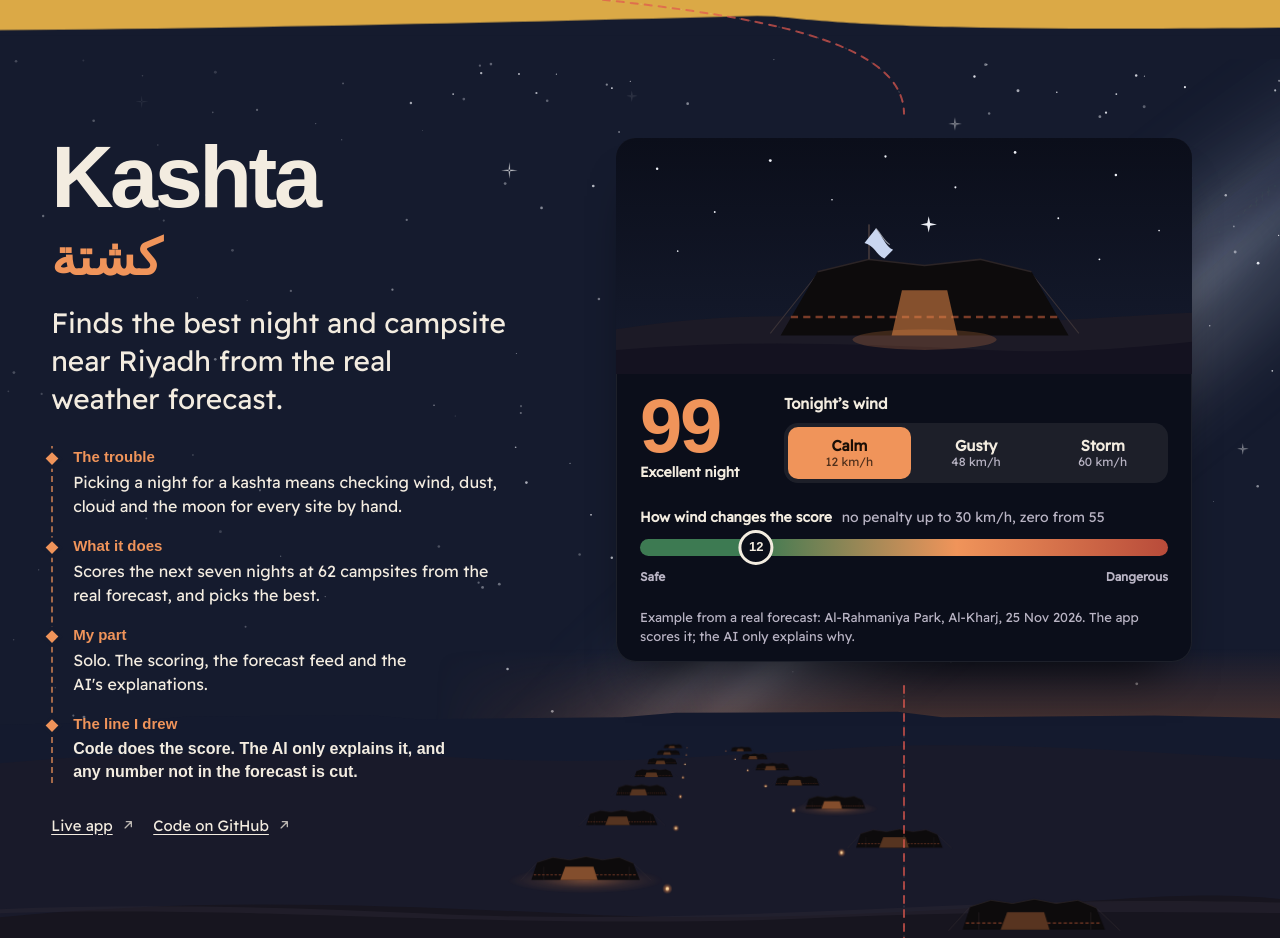
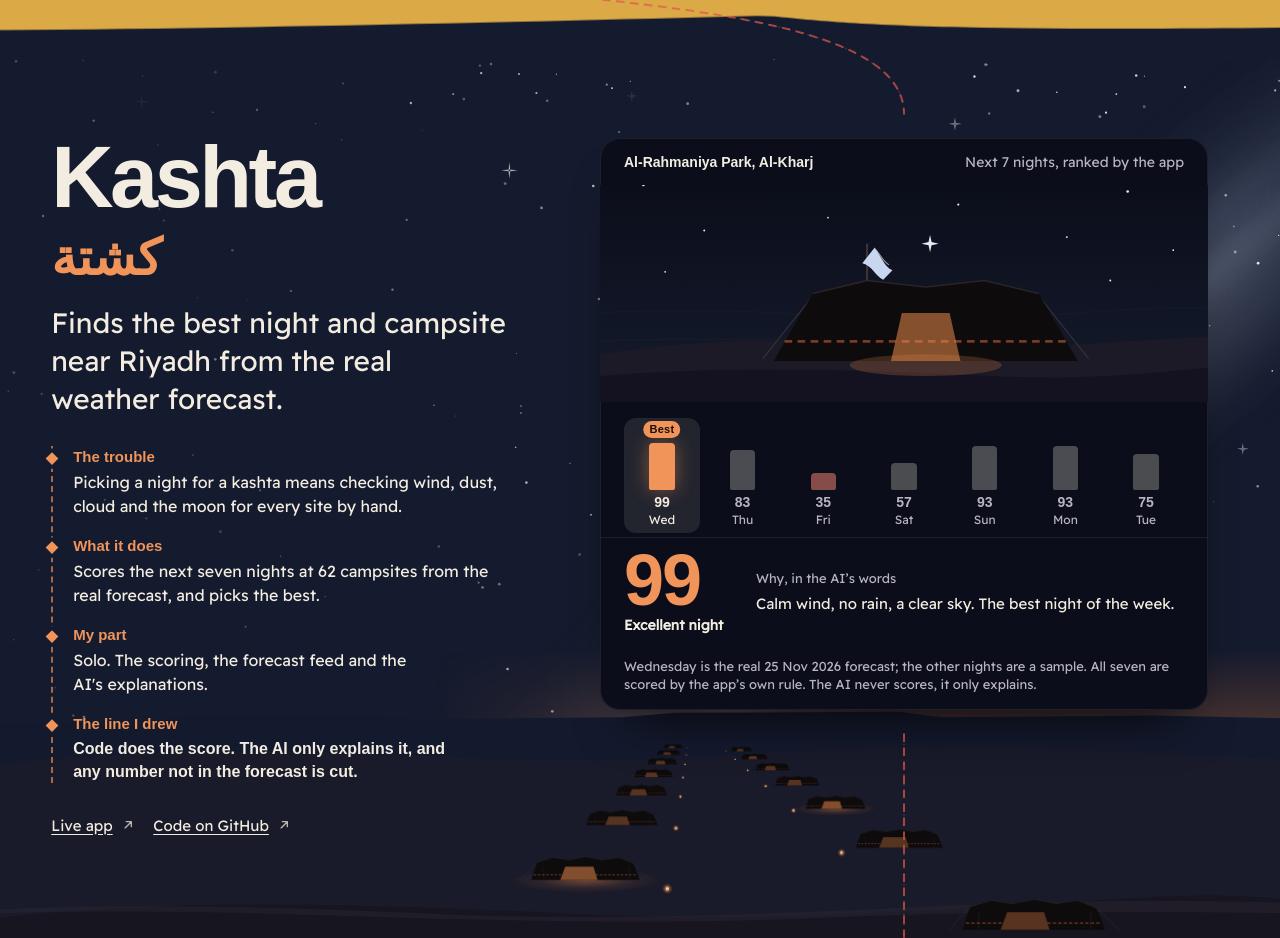
Before and after one commit to mobinshamlan/mohammed-portfolio, a Next.js app: page /mohammed-portfolio/ in a window 1280 px wide. Shown: the part 3640-4578 px from the top of the page. Built offline with nearby package versions, Linux system fonts and the light colour scheme; a web font is replaced by a local one.

Commit message:
Let Kashta's try-it pick the best of the next seven nights
Co-Authored-By: Claude Opus 5.5 <noreply@anthropic.com>

```diff
--- a/src/app/(portfolio)/styles/proof-kashta.css
+++ b/src/app/(portfolio)/styles/proof-kashta.css
@@ -1,14 +1,17 @@
-/* Kashta on the home page: tonight's camp in a panel of the night. Pick the
-   wind; the cloth on the tent pole, the dust over the dunes and the stars
-   answer, and the score follows the app's own wind rule, drawn as a track. */
+/* Kashta on the home page: one campsite, seven nights. The camp shows the
+   picked night's weather (cloth, dust, cloud, rain), the week is a row of
+   small bars with the best night lit, and the score lands with its reason. */
 
 .vb-kp {
   width: 100%;
-  max-width: 36rem;
+  max-width: 38rem;
   margin-inline: auto;
 }
 
 .vb-kp-card {
+  --dust: 0;
+  --cloud: 0;
+  --rain: 0;
   display: grid;
   margin: 0;
   overflow: hidden;
@@ -20,39 +23,54 @@
     0 2rem 3rem -1.6rem rgb(0 0 0 / 0.8);
 }
 
+.vb-kp-site {
+  display: flex;
+  flex-wrap: wrap;
+  align-items: baseline;
+  justify-content: space-between;
+  gap: 0.2rem 1rem;
+  margin: 0;
+  padding: 0.9rem clamp(1rem, 2.4vw, 1.5rem) 0.7rem;
+  font-size: 0.875rem;
+}
+
+.vb-kp-site strong {
+  font-family: var(--display);
+  font-weight: 700;
+}
+
+.vb-kp-site span {
+  color: var(--field-muted);
+}
+
 /* ---------- The camp ---------- */
 
 .vb-kp-camp {
   display: block;
   width: 100%;
   height: auto;
-  aspect-ratio: 560 / 230;
+  aspect-ratio: 560 / 200;
   background: linear-gradient(#0b0e1a, #151b2e);
 }
 
 .vb-kp-dust {
-  opacity: 0;
+  opacity: var(--dust);
   transition: opacity 500ms var(--ease-out);
 }
 
-.vb-kp-card[data-wind="gusty"] .vb-kp-dust {
-  opacity: 0.45;
+.vb-kp-cloud {
+  opacity: calc(var(--cloud) * 0.9);
+  transition: opacity 500ms var(--ease-out);
 }
 
-.vb-kp-card[data-wind="storm"] .vb-kp-dust {
-  opacity: 1;
+.vb-kp-rain {
+  opacity: calc(var(--rain) * 0.8);
+  transition: opacity 500ms var(--ease-out);
 }
 
 .vb-kp-stars {
+  opacity: calc(1 - var(--cloud) * 0.85 - var(--dust) * 0.4);
   transition: opacity 500ms var(--ease-out);
-}
-
-.vb-kp-card[data-wind="gusty"] .vb-kp-stars {
-  opacity: 0.6;
-}
-
-.vb-kp-card[data-wind="storm"] .vb-kp-stars {
-  opacity: 0.25;
 }
 
 /* The cloth leans with the wind, pivoting at the pole. */
@@ -86,27 +104,130 @@
   opacity: 0.2;
 }
 
-/* ---------- The reading ---------- */
+/* ---------- The week: seven nights as bars, the best one lit ---------- */
+
+.vb-kp-week {
+  display: grid;
+  grid-template-columns: repeat(7, minmax(0, 1fr));
+  gap: 0.3rem;
+  padding: 1rem clamp(1rem, 2.4vw, 1.5rem) 0.25rem;
+}
+
+.vb .vb-kp-week button {
+  position: relative;
+  display: grid;
+  grid-template-rows: 3rem auto auto;
+  justify-items: center;
+  align-items: end;
+  gap: 0.3rem;
+  min-height: 6.5rem;
+  padding: 1.5rem 0.15rem 0.45rem;
+  border: 0;
+  border-radius: 12px;
+  background: transparent;
+  color: var(--field-muted);
+  font: inherit;
+  cursor: pointer;
+  transition:
+    background-color 200ms var(--ease-out),
+    color 200ms var(--ease-out);
+}
+
+.vb .vb-kp-week button:hover {
+  background: rgb(243 236 224 / 0.06);
+}
+
+.vb .vb-kp-week button[aria-pressed="true"] {
+  background: rgb(243 236 224 / 0.1);
+  color: var(--field-ink);
+}
+
+.vb .vb-kp-week button:focus-visible {
+  outline: 2px solid var(--field-ink);
+  outline-offset: 2px;
+}
+
+/* The bar: its height is the score. */
+.vb-kp-bar {
+  display: block;
+  width: 100%;
+  max-width: 1.6rem;
+  height: calc(var(--score) * 1%);
+  border-radius: 4px 4px 2px 2px;
+  background: rgb(243 236 224 / 0.28);
+  transition:
+    height 500ms var(--ease-out),
+    background-color 200ms var(--ease-out);
+}
+
+.vb .vb-kp-week button[aria-pressed="true"] .vb-kp-bar {
+  background: rgb(243 236 224 / 0.6);
+}
+
+.vb .vb-kp-week button[data-best] .vb-kp-bar {
+  background: var(--accent);
+  box-shadow: 0 0 1.2rem rgb(240 148 90 / 0.45);
+}
+
+.vb .vb-kp-week button[data-capped] .vb-kp-bar {
+  background: rgb(255 138 122 / 0.5);
+}
+
+.vb-kp-week b {
+  font-family: var(--display);
+  font-size: 0.875rem;
+  font-weight: 700;
+  font-variant-numeric: tabular-nums;
+  line-height: 1;
+}
+
+.vb-kp-week > button > span:not(.vb-sr) {
+  font-size: 0.75rem;
+  line-height: 1;
+}
+
+.vb .vb-kp-week button[data-best] {
+  color: var(--field-ink);
+}
+
+.vb-kp-best {
+  position: absolute;
+  top: 0.2rem;
+  left: 50%;
+  translate: -50% 0;
+  padding: 0.1rem 0.4rem;
+  border-radius: 999px;
+  background: var(--accent);
+  color: #1a0e06;
+  font-family: var(--display);
+  font-size: 0.6875rem;
+  font-weight: 700;
+  line-height: 1.2;
+  letter-spacing: 0.02em;
+}
+
+/* ---------- The reading: score and reason ---------- */
 
 .vb-kp-read {
   display: grid;
   grid-template-columns: auto minmax(0, 1fr);
   align-items: center;
-  gap: 1.5rem;
-  padding: 1.1rem clamp(1rem, 2.4vw, 1.5rem) 0.9rem;
+  gap: 1.25rem;
+  padding: 0.75rem clamp(1rem, 2.4vw, 1.5rem) 0.9rem;
+  border-top: 1px solid rgb(243 236 224 / 0.08);
 }
 
 .vb-kp-score {
   display: grid;
   justify-items: start;
   gap: 0.3rem;
-  min-width: 7.5rem;
+  min-width: 7rem;
   margin: 0;
 }
 
 .vb-kp-score strong {
   font-family: var(--display);
-  font-size: clamp(3.6rem, 2.8rem + 3vw, 4.75rem);
+  font-size: clamp(3.4rem, 2.6rem + 3vw, 4.5rem);
   font-weight: 800;
   line-height: 0.85;
   letter-spacing: -0.03em;
@@ -115,7 +236,7 @@
 }
 
 .vb-kp-score > span:not(.vb-sr) {
-  max-width: 9.5rem;
+  max-width: 9rem;
   font-size: 0.875rem;
   font-weight: 700;
   line-height: 1.3;
@@ -123,158 +244,24 @@
 
 /* A dangerous night is held down at 35, whatever else is good. */
 .vb-kp-score[data-capped="true"] strong {
-  color: var(--field-ink);
-}
-
-.vb-kp-pick {
-  display: grid;
-  gap: 0.5rem;
-  min-width: 0;
-}
-
-.vb-kp-pick-label {
-  margin: 0;
-  font-size: 0.9375rem;
-  font-weight: 600;
-}
-
-.vb-kp-seg {
-  display: grid;
-  grid-template-columns: repeat(3, minmax(0, 1fr));
-  gap: 0.25rem;
-  padding: 0.25rem;
-  border-radius: 14px;
-  background: rgb(243 236 224 / 0.08);
-}
-
-.vb .vb-kp-seg button {
-  display: grid;
-  justify-items: center;
-  align-content: center;
-  min-height: 3.25rem;
-  padding: 0.35rem 0.25rem;
-  border: 0;
-  border-radius: 10px;
-  background: transparent;
-  color: var(--field-ink);
-  font: inherit;
-  font-size: 0.9375rem;
-  font-weight: 600;
-  line-height: 1.2;
-  text-align: center;
-  cursor: pointer;
-  transition:
-    background-color 200ms var(--ease-out),
-    color 200ms var(--ease-out);
-}
-
-.vb-kp-seg small {
-  font-size: 0.75rem;
-  font-weight: 400;
-  color: var(--field-muted);
-  font-variant-numeric: tabular-nums;
-  white-space: nowrap;
-}
-
-.vb .vb-kp-seg button:hover {
-  background: rgb(243 236 224 / 0.08);
-}
-
-.vb .vb-kp-seg button[aria-pressed="true"] {
-  background: var(--accent);
-  color: #1a0e06;
-}
-
-.vb .vb-kp-seg button[aria-pressed="true"] small {
-  color: rgb(26 14 6 / 0.75);
-}
-
-.vb .vb-kp-seg button:focus-visible {
-  outline: 2px solid var(--field-ink);
-  outline-offset: 2px;
-}
-
-/* ---------- The wind rule ---------- */
-
-.vb-kp-rule {
-  display: grid;
-  gap: 0.6rem;
-  padding: 0.6rem clamp(1rem, 2.4vw, 1.5rem) 0.5rem;
-}
-
-.vb-kp-rule-title {
-  display: flex;
-  flex-wrap: wrap;
-  align-items: baseline;
-  gap: 0.2rem 0.6rem;
-  margin: 0;
-  font-size: 0.875rem;
-  font-weight: 700;
-}
-
-.vb-kp-rule-title span {
-  font-weight: 400;
-  color: var(--field-muted);
-}
-
-.vb-kp-track {
-  position: relative;
-  display: flex;
-  justify-content: space-between;
-  padding-top: 1.5rem;
-  margin-bottom: 0.25rem;
-  font-size: 0.75rem;
-  font-weight: 700;
-  color: var(--field-muted);
-}
-
-/* The rule itself: green to the good limit, the accent across the ramp, red past the bad one. */
-.vb-kp-track::before {
-  content: "";
-  position: absolute;
-  inset: 0 0 auto;
-  height: 1.1rem;
-  border-radius: 999px;
-  background: linear-gradient(to right, #3d7a52 0 22%, var(--accent) 60%, #b84b3a 100%);
-}
-
-.vb-kp-track > span {
-  padding-top: 0.35rem;
-}
-
-/* Where tonight's gust sits on the rule: 0 at 30 km/h, 1 at 55, held inside the track's ends. */
-.vb-kp-pin {
-  position: absolute;
-  top: -0.55rem;
-  left: clamp(1.2rem, calc(22% + var(--at) * 78%), calc(100% - 1.2rem));
-  display: grid;
-  place-items: center;
-  width: 2.2rem;
-  height: 2.2rem;
-  border: 3px solid var(--field-ink);
-  border-radius: 50%;
-  background: #0b0e1a;
-  color: var(--field-ink);
-  font-family: var(--display);
-  font-size: 0.8125rem;
-  font-style: normal;
-  font-weight: 800;
-  font-variant-numeric: tabular-nums;
-  translate: -50% 0;
-  transition: left 600ms var(--ease-out);
-}
-
-.vb-kp-pin[data-capped="true"] {
-  border-color: #ff8a7a;
   color: #ff8a7a;
 }
 
-.vb-kp-foot {
-  padding: 0.6rem clamp(1rem, 2.4vw, 1.5rem) 1rem;
+.vb-kp-why {
+  display: grid;
+  gap: 0.3rem;
+  margin: 0;
+  font-size: 0.9375rem;
+  line-height: 1.45;
 }
 
-.vb-kp-note {
-  margin: 0;
+.vb-kp-why-label {
+  color: var(--field-muted);
+  font-size: 0.8125rem;
+}
+
+.vb-kp-foot {
+  padding: 0.5rem clamp(1rem, 2.4vw, 1.5rem) 1rem;
   font-size: 0.8125rem;
   line-height: 1.45;
   color: var(--field-muted);
@@ -283,7 +270,8 @@
 /* ---------- Motion ---------- */
 
 @media (prefers-reduced-motion: no-preference) {
-  .vb-kp-score strong {
+  .vb-kp-score strong,
+  .vb-kp-why {
     animation: vb-kp-tick 450ms var(--ease-expo);
   }
   .vb-kp-card[data-wind="gusty"] .vb-kp-cloth {
@@ -306,6 +294,15 @@
   }
   .vb-kp-dust path:nth-child(4) {
     animation-delay: -0.4s;
+  }
+  .vb-kp-rain path {
+    animation: vb-kp-fall 700ms linear infinite;
+  }
+  .vb-kp-rain path:nth-child(2n) {
+    animation-delay: -0.35s;
+  }
+  .vb-kp-rain path:nth-child(3n) {
+    animation-delay: -0.5s;
   }
 
   @keyframes vb-kp-tick {
@@ -338,14 +335,29 @@
       transform: translateX(40px);
     }
   }
+  @keyframes vb-kp-fall {
+    from {
+      transform: translateY(-14px);
+    }
+    to {
+      transform: translateY(14px);
+    }
+  }
 }
 
-/* ---------- Phones: the score sits above the choice ---------- */
+/* ---------- Phones: the score sits above the reason ---------- */
 
 @media (max-width: 479px) {
+  .vb-kp-week {
+    gap: 0.15rem;
+    padding-inline: 0.6rem;
+  }
+  .vb .vb-kp-week button {
+    padding-inline: 0;
+  }
   .vb-kp-read {
     grid-template-columns: minmax(0, 1fr);
-    gap: 0.9rem;
+    gap: 0.8rem;
   }
   .vb-kp-score {
     grid-template-columns: auto minmax(0, 1fr);
--- a/src/app/(portfolio)/styles/scenes-kashta.css
+++ b/src/app/(portfolio)/styles/scenes-kashta.css
@@ -208,8 +208,8 @@
     mask-image: linear-gradient(to bottom, rgb(0 0 0 / 0.55), rgb(0 0 0 / 0.35) 60%, transparent);
   }
   .ks-camp {
-    bottom: calc(32% - 2rem);
-    height: 15rem;
+    bottom: 0;
+    height: 12rem;
   }
 }
 
--- a/src/components/portfolio/proof/kashta-proof.tsx
+++ b/src/components/portfolio/proof/kashta-proof.tsx
@@ -1,41 +1,76 @@
 "use client";
 
 import { useState, type CSSProperties } from "react";
-import { kashtaExample, kashtaLimits, kashtaNight, kashtaRating, kashtaScore } from "@/lib/kashta-example";
+import { kashtaExample, kashtaLimits, kashtaRamp, kashtaRating, kashtaWeights } from "@/lib/kashta-example";
 import { Reveal } from "../reveal";
 
 /*
- * Kashta on the home page: tonight's camp, and the wind. Pick a gust and the
- * tent's cloth, the sand and the sky answer; so does the score, by the app's
- * own rule. Every other reading is the real 25 Nov forecast at Al-Rahmaniya.
+ * Kashta on the home page: one campsite, the next seven nights. Tap a night and
+ * the camp shows that night's weather, the score lands and the reason appears,
+ * the way the app does it: code ranks the nights, the AI only explains. The
+ * first night is the real 25 Nov forecast at Al-Rahmaniya; the other six are a
+ * sample, all scored by the app's own rule (score.ts, mirrored in kashta-example).
  */
-const winds = [
-  { id: "calm", label: "Calm", gust: 12 },
-  { id: "gusty", label: "Gusty", gust: 48 },
-  { id: "storm", label: "Storm", gust: 60 },
-] as const;
+type Night = {
+  day: string;
+  /** Strongest gust, km/h. */
+  wind: number;
+  /** Highest chance of rain, %. */
+  rain: number;
+  /** Peak surface dust, µg/m³. */
+  dust: number;
+  /** Mean cloud cover 20:00–04:00, %. */
+  cloud: number;
+  why: string;
+  real?: boolean;
+};
 
-type WindId = (typeof winds)[number]["id"];
+const nights: Night[] = [
+  { day: "Wed", wind: 11.5, rain: 0, dust: 85, cloud: 0, real: true, why: "Calm wind, no rain, a clear sky. The best night of the week." },
+  { day: "Thu", wind: 38, rain: 0, dust: 220, cloud: 15, why: "Gusts near 38 km/h and some dust take a few points. Still a good kashta." },
+  { day: "Fri", wind: 58, rain: 0, dust: 390, cloud: 40, why: "Gusts of 58 km/h are dangerous, so the score is held at 35 whatever else is good." },
+  { day: "Sat", wind: 44, rain: 45, dust: 300, cloud: 60, why: "Gusty, dusty, and a 45% chance of rain. Possible, not pleasant." },
+  { day: "Sun", wind: 18, rain: 0, dust: 120, cloud: 70, why: "Overcast, which counts little for a kashta. Calm and dry otherwise." },
+  { day: "Mon", wind: 34, rain: 0, dust: 110, cloud: 5, why: "A light breeze and little dust. Nearly as good as Wednesday." },
+  { day: "Tue", wind: 26, rain: 65, dust: 90, cloud: 85, why: "A 65% chance of rain under heavy cloud. Stay home." },
+];
 
 const ratingWords = { excellent: "Excellent night", good: "Good night", fair: "Fair night", poor: "Poor night" } as const;
 
-function scoreFor(gust: number) {
-  const result = kashtaScore({ wind: gust, dust: kashtaNight.dust, cloud: kashtaNight.cloud });
-  const capped = result.dangers.length > 0;
-  return {
-    score: result.score,
-    words: capped ? `Capped at ${kashtaLimits.cap}: dangerous wind` : ratingWords[kashtaRating(result.score)],
-    capped,
+/** The app's Kashta Score for one night: temperature is mild all week, so it scores 100. */
+function scoreNight(night: Night) {
+  const { wind, rain, dust, cloud } = kashtaLimits;
+  const factors = {
+    temp: 100,
+    wind: kashtaRamp(night.wind, wind.good, wind.bad),
+    rain: kashtaRamp(night.rain, rain.good, rain.bad),
+    dust: kashtaRamp(night.dust, dust.good, dust.bad),
+    cloud: kashtaRamp(night.cloud, cloud.good, cloud.bad),
   };
+  const sum = (Object.keys(kashtaWeights) as (keyof typeof kashtaWeights)[]).reduce(
+    (acc, key) => acc + factors[key] * kashtaWeights[key],
+    0,
+  );
+  const dangerous = night.wind >= wind.bad || night.dust >= dust.bad;
+  const uncapped = Math.max(0, Math.min(100, Math.round(sum)));
+  return { score: dangerous ? Math.min(uncapped, kashtaLimits.cap) : uncapped, dangerous };
 }
 
-/** Where a gust sits on the wind rule: 0 at the good limit, 1 at the bad one. */
-function ramp(gust: number) {
-  const { good, bad } = kashtaLimits.wind;
-  return Math.min(1, Math.max(0, (gust - good) / (bad - good)));
+const scored = nights.map((night) => ({ ...night, ...scoreNight(night) }));
+const bestIndex = scored.reduce((best, night, index) => (night.score > scored[best].score ? index : best), 0);
+
+function windWord(gust: number) {
+  if (gust >= kashtaLimits.wind.bad) return "storm";
+  if (gust > kashtaLimits.wind.good) return "gusty";
+  return "calm";
 }
 
-/** The camp tonight: a black hair tent with its door lit, a cloth on its pole, sand and stars. */
+/** 0 at the good limit, 1 at the bad one: how much of a reading the picture should show. */
+function fraction(value: number, good: number, bad: number) {
+  return Math.min(1, Math.max(0, (value - good) / (bad - good)));
+}
+
+/** The camp tonight: a black hair tent with its door lit, a cloth on its pole, sand, sky and weather. */
 function Camp() {
   return (
     <svg className="vb-kp-camp" viewBox="0 0 560 230" preserveAspectRatio="xMidYMax slice" aria-hidden="true" focusable="false">
@@ -54,7 +89,20 @@ function Camp() {
         <circle cx="60" cy="110" r="0.8" />
         <path d="M304 76 l1.4 6.6 6.6 1.4 -6.6 1.4 -1.4 6.6 -1.4 -6.6 -6.6 -1.4 6.6 -1.4z" />
       </g>
-      {/* Dust lifted off the dunes; invisible when calm. */}
+      {/* Cloud cover: a low bank that thickens with the forecast. */}
+      <g className="vb-kp-cloud" fill="#2a3150">
+        <ellipse cx="120" cy="52" rx="150" ry="26" />
+        <ellipse cx="330" cy="34" rx="190" ry="30" />
+        <ellipse cx="500" cy="70" rx="140" ry="24" />
+        <ellipse cx="240" cy="92" rx="220" ry="22" opacity="0.7" />
+      </g>
+      {/* Rain, when the chance is high. */}
+      <g className="vb-kp-rain" stroke="#9fb3e0" strokeWidth="1" strokeLinecap="round">
+        {Array.from({ length: 14 }, (_, i) => (
+          <path key={i} d={`M${30 + i * 40} ${60 + (i % 3) * 18} l -6 24`} />
+        ))}
+      </g>
+      {/* Dust lifted off the dunes; invisible when the air is clean. */}
       <g className="vb-kp-dust" stroke="#d9c7b0" strokeLinecap="round" fill="none">
         <path d="M-40 150 Q 80 142 200 150 T 440 148 T 640 150" strokeWidth="1.2" opacity="0.5" />
         <path d="M-60 176 Q 120 168 260 176 T 520 174 T 700 176" strokeWidth="1.6" opacity="0.4" />
@@ -83,63 +131,65 @@ function Camp() {
 }
 
 /**
- * Pick tonight's wind; the camp and the score answer. Without JavaScript it
- * shows the calm night, scored.
+ * Pick a night; the camp, the score and the reason answer. Without JavaScript
+ * it shows the best night, scored.
  */
 export function KashtaProof() {
-  const [wind, setWind] = useState<WindId>("calm");
-  const current = winds.find((w) => w.id === wind) ?? winds[0];
-  const { score, words, capped } = scoreFor(current.gust);
-  const position = ramp(current.gust);
+  const [picked, setPicked] = useState(bestIndex);
+  const night = scored[picked];
+  const weather = {
+    "--dust": fraction(night.dust, kashtaLimits.dust.good, kashtaLimits.dust.bad),
+    "--cloud": fraction(night.cloud, kashtaLimits.cloud.good, kashtaLimits.cloud.bad),
+    "--rain": fraction(night.rain, kashtaLimits.rain.good, kashtaLimits.rain.bad),
+  } as CSSProperties;
 
   return (
     <Reveal className="vb-kp">
-      <figure className="vb-kp-card" data-wind={wind} data-ui="">
+      <figure className="vb-kp-card" data-wind={windWord(night.wind)} data-ui="" style={weather}>
+        <p className="vb-kp-site">
+          <strong>{kashtaExample.site}</strong>
+          <span>Next 7 nights, ranked by the app</span>
+        </p>
+
         <Camp />
 
-        <div className="vb-kp-read">
-          <p className="vb-kp-score" role="status" aria-atomic="true" data-capped={capped ? "true" : undefined}>
-            <span className="vb-sr">Kashta Score </span>
-            <strong key={score}>{score}</strong>
-            <span>{words}</span>
-          </p>
-
-          <div className="vb-kp-pick" role="group" aria-label="Tonight's wind">
-            <p className="vb-kp-pick-label">Tonight&rsquo;s wind</p>
-            <div className="vb-kp-seg">
-              {winds.map((w) => (
-                <button
-                  key={w.id}
-                  type="button"
-                  aria-pressed={wind === w.id}
-                  onClick={() => setWind(w.id)}
-                >
-                  {w.label}
-                  <small>{w.gust} km/h</small>
-                </button>
-              ))}
-            </div>
-          </div>
+        <div className="vb-kp-week" role="group" aria-label="Pick a night">
+          {scored.map((n, index) => (
+            <button
+              key={n.day}
+              type="button"
+              aria-pressed={picked === index}
+              data-best={index === bestIndex ? "true" : undefined}
+              data-capped={n.dangerous ? "true" : undefined}
+              onClick={() => setPicked(index)}
+              style={{ "--score": n.score } as CSSProperties}
+            >
+              {index === bestIndex ? <small className="vb-kp-best">Best</small> : null}
+              <i className="vb-kp-bar" aria-hidden="true" />
+              <b>{n.score}</b>
+              <span>{n.day}</span>
+              <span className="vb-sr">
+                , Kashta Score {n.score}
+                {index === bestIndex ? ", best night" : ""}
+              </span>
+            </button>
+          ))}
         </div>
 
-        {/* The wind rule, as score.ts has it: full marks to 30 km/h, nothing from 55. */}
-        <div className="vb-kp-rule" style={{ "--at": position } as CSSProperties}>
-          <p className="vb-kp-rule-title">
-            How wind changes the score <span>no penalty up to {kashtaLimits.wind.good} km/h, zero from {kashtaLimits.wind.bad}</span>
+        <div className="vb-kp-read" role="status" aria-atomic="true">
+          <p className="vb-kp-score" data-capped={night.dangerous ? "true" : undefined}>
+            <span className="vb-sr">{night.day}: Kashta Score </span>
+            <strong key={night.score}>{night.score}</strong>
+            <span>{night.dangerous ? `Held at ${kashtaLimits.cap}: dangerous` : ratingWords[kashtaRating(night.score)]}</span>
           </p>
-          <div className="vb-kp-track" aria-hidden="true">
-            <span className="vb-kp-safe">Safe</span>
-            <span className="vb-kp-danger">Dangerous</span>
-            <i className="vb-kp-pin" data-capped={capped ? "true" : undefined}>
-              {current.gust}
-            </i>
-          </div>
+          <p className="vb-kp-why" key={picked}>
+            <span className="vb-kp-why-label">Why, in the AI&rsquo;s words</span>
+            {night.why}
+          </p>
         </div>
 
         <figcaption className="vb-kp-foot">
-          <p className="vb-kp-note">
-            Example from a real forecast: {kashtaExample.site}, {kashtaExample.shortNight}. The app scores it; the AI only explains why.
-          </p>
+          Wednesday is the real {kashtaExample.shortNight} forecast; the other nights are a sample. All seven are scored by the app&rsquo;s own rule. The AI never scores, it only explains.
         </figcaption>
       </figure>
     </Reveal>
```
